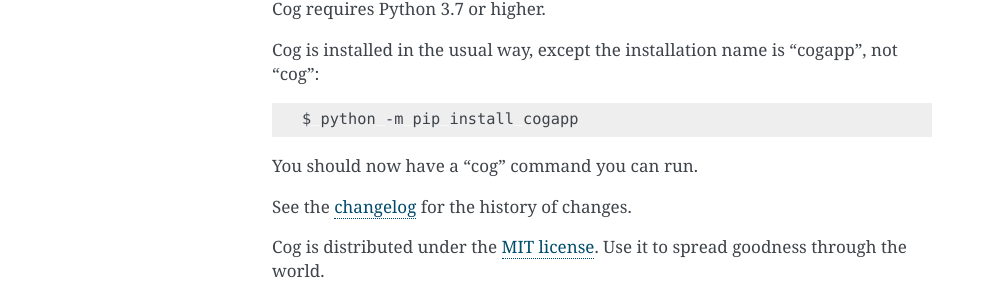
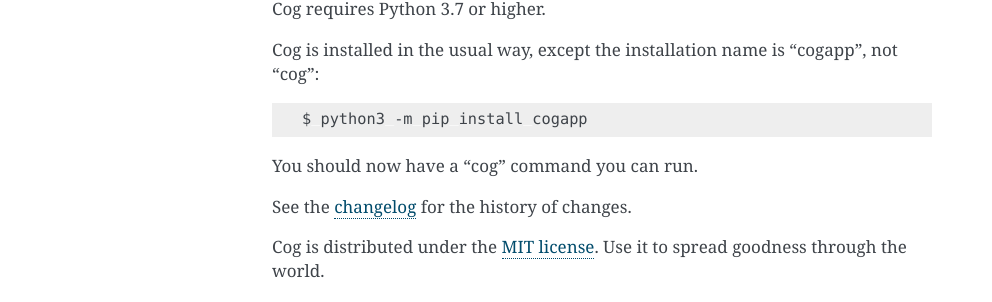
Before and after one commit to nedbat/cog, a Sphinx documentation site: the page built from docs/index.rst, in a window 1280 px wide. Shown: the part 1404-1706 px from the top of the page, without its empty margins (148-1140 px from the left). Built offline with Sphinx 7.4.7, drawn with Linux system fonts in a browser that asks for light colours.

Commit message:
docs: be more specific: python3 instead of python

```diff
--- a/CHANGELOG.rst
+++ b/CHANGELOG.rst
@@ -116,7 +116,7 @@
 
 - An input file name of "-" will read input from standard in.
 
-- Cog can now be run with "python -m cogapp [args]".
+- Cog can now be run with "python3 -m cogapp [args]".
 
 - All files are assumed to be encoded with UTF-8.
 
--- a/docs/index.rst
+++ b/docs/index.rst
@@ -107,7 +107,7 @@
 
 .. code-block:: bash
 
-    $ python -m pip install cogapp
+    $ python3 -m pip install cogapp
 
 You should now have a "cog" command you can run.
 
--- a/docs/running.rst
+++ b/docs/running.rst
@@ -68,7 +68,7 @@
 
 .. code-block:: bash
 
-    $ python -m cogapp [options] [arguments]
+    $ python3 -m cogapp [options] [arguments]
 
 Note that the Python module is called "cogapp".
 
```
